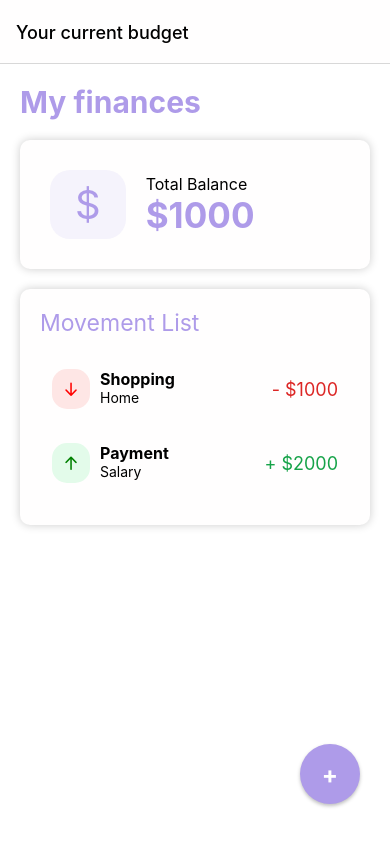
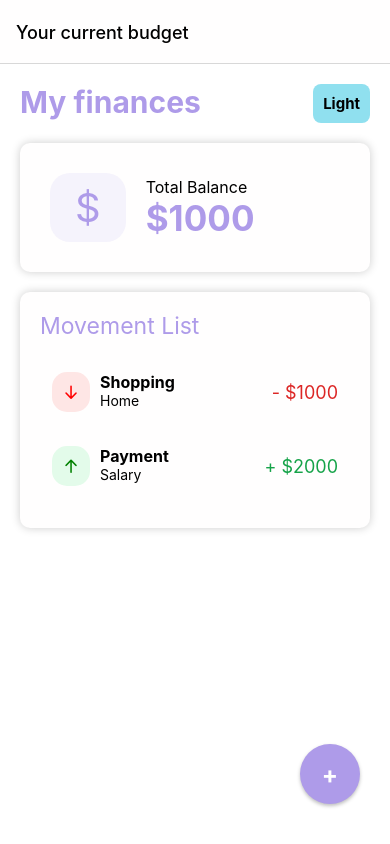
Before and after one commit to Danieruone/rn-budget, a React Native app: screen /Home in a window 390 px wide. Built offline with nearby package versions, Linux system fonts and the light colour scheme.

Commit message:
:sparkles: Add theme button

```diff
--- a/src/components/TitleContainer.tsx
+++ b/src/components/TitleContainer.tsx
@@ -1,12 +1,14 @@
 import React from "react";
 import { View, Text, StyleSheet } from "react-native";
 import { useTheme } from "@react-navigation/native";
+import { ThemeButton } from "./shared/ThemeButton";
 
 export const TitleContainer = () => {
   const { colors } = useTheme();
   return (
     <View style={styles.container}>
       <Text style={[styles.title, { color: colors.primary }]}>My finances</Text>
+      <ThemeButton />
     </View>
   );
 };
@@ -15,6 +17,8 @@ const styles = StyleSheet.create({
   container: {
     marginTop: 20,
     paddingHorizontal: 20,
+    flexDirection: "row",
+    justifyContent: "space-between",
   },
   title: {
     fontSize: 30,
--- /dev/null
+++ b/src/components/shared/ThemeButton.tsx
@@ -0,0 +1,8 @@
+import React from "react";
+
+import { CustomButton } from "./CustomButton";
+
+export const ThemeButton = () => {
+  // TODO: Implement the logic to change the theme
+  return <CustomButton title="Light" handlePress={() => {}} />;
+};
```
